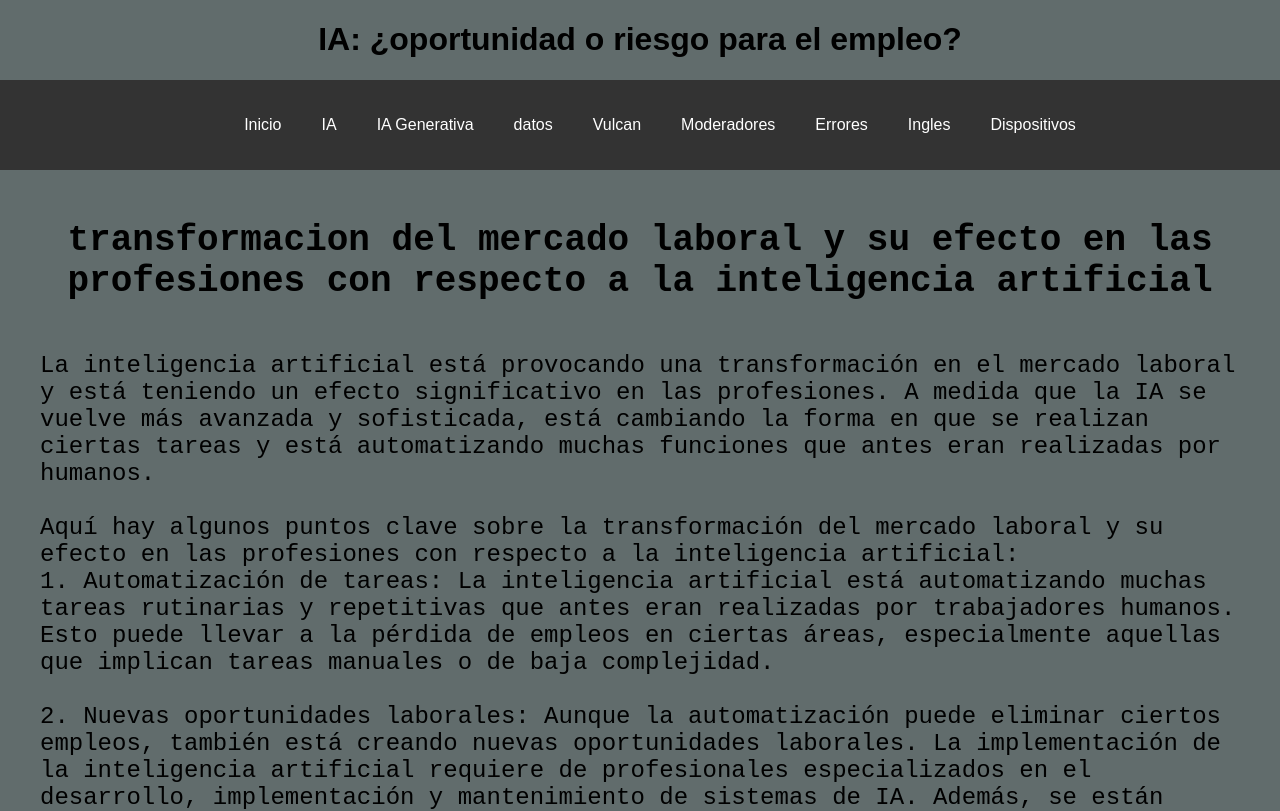
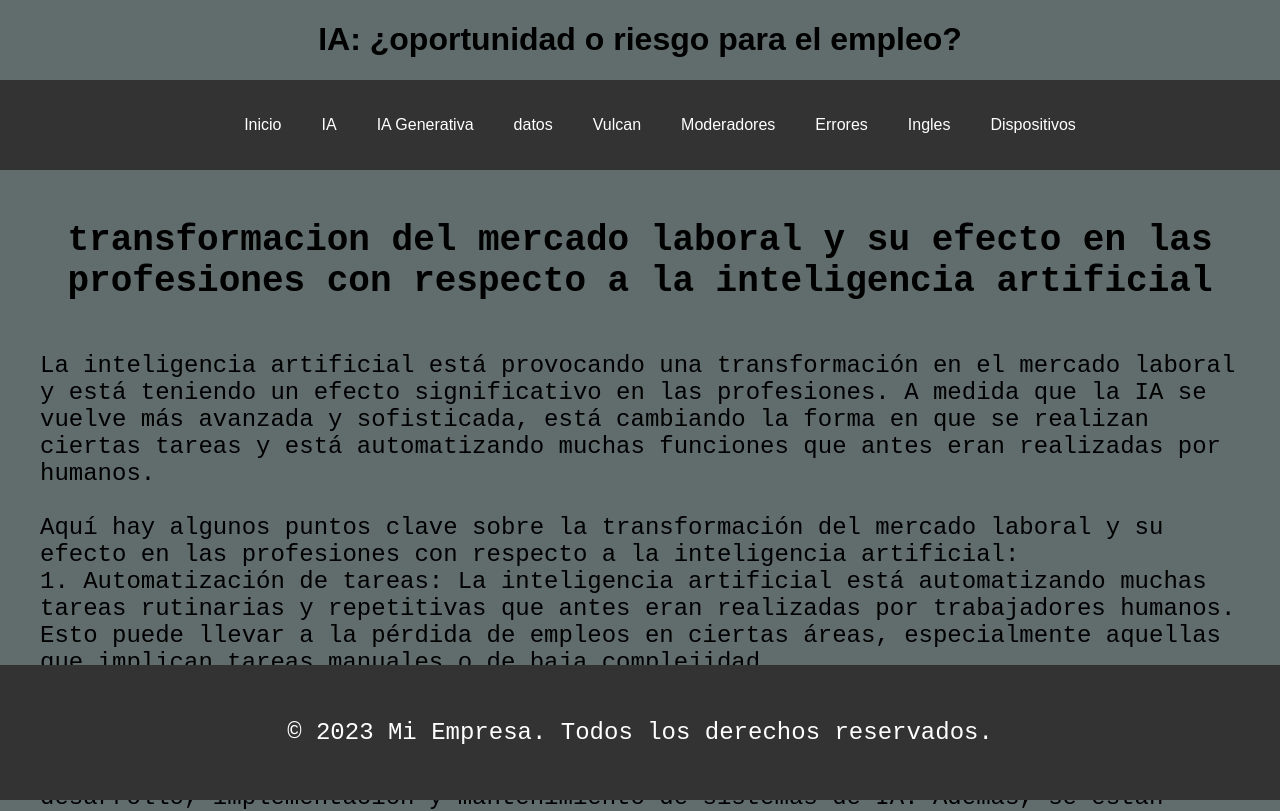
Before and after one commit to KoroneNT/reto.github.io, a plain HTML site: page index.html in a window 1280 px wide. Shown: the top 811 px of the page. Drawn offline with Linux system fonts and the light colour scheme.

Commit message:
Update style.css

```diff
--- a/style.css
+++ b/style.css
@@ -50,6 +50,16 @@ img {
     border-radius: 5px;
 }
 
+footer {
+    background-color: #333;
+    color: #fff;
+    text-align: center;
+    padding: 10px 0;
+    position: fixed;
+    bottom: 0;
+    width: 100%;
+}
+
 @media only screen and (max-width: 800px) {
     .menu {
         display: none;
```
